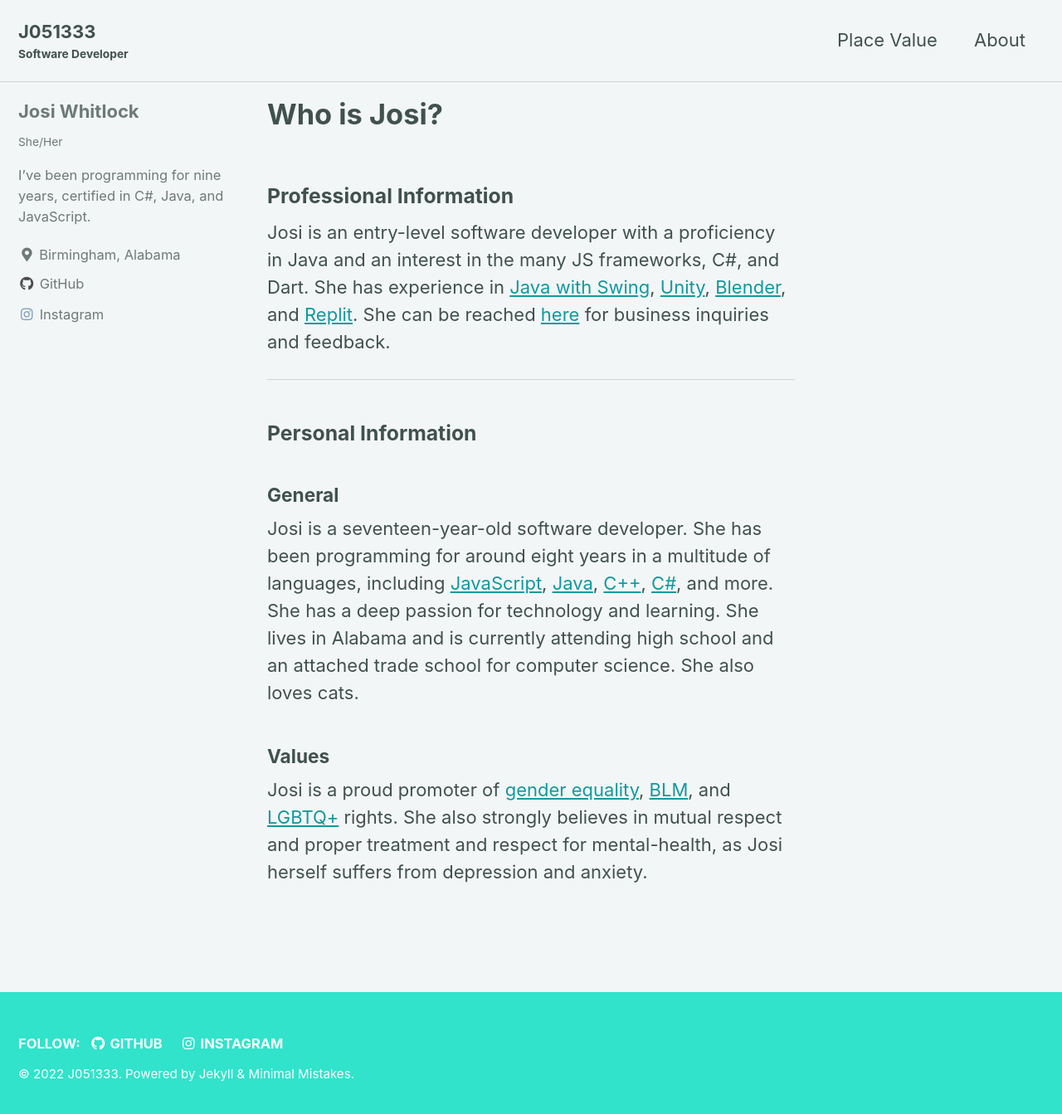
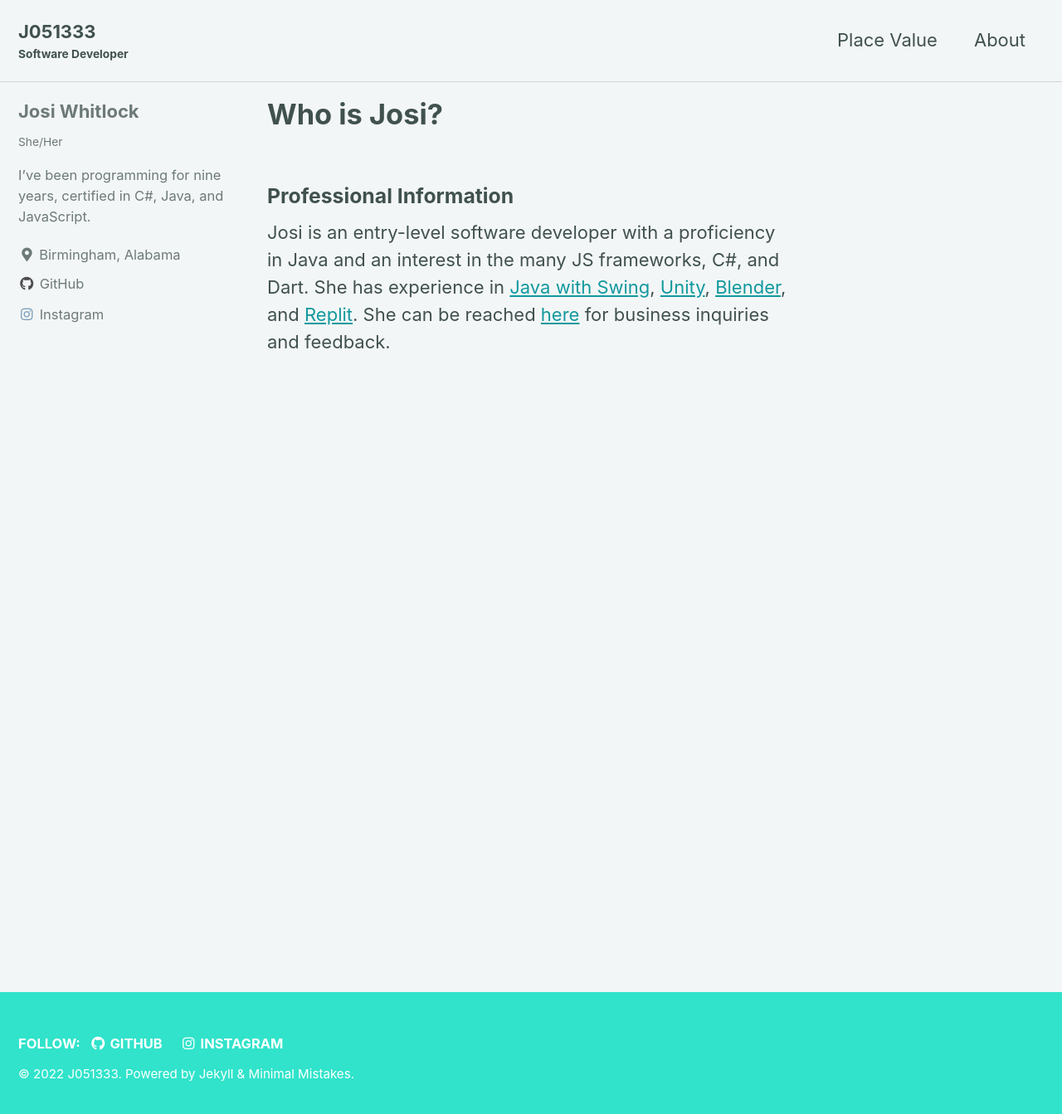
Before and after one commit to J051333/j051333.github.io, a Jekyll site: the page built from _pages/about.md, in a window 1280 px wide and 1351 px high. Shown: the top 1343 px of the window at 83% size. Built offline with Jekyll 4.4.1, drawn with Linux system fonts in a browser that asks for light colours; cached includes are drawn as plain includes.

Commit message:
Update about.md

```diff
--- a/_pages/about.md
+++ b/_pages/about.md
@@ -7,15 +7,3 @@ author_profile: true
 ### Professional Information
 
 Josi is an entry-level software developer with a proficiency in Java and an interest in the many JS frameworks, C#, and Dart. She has experience in [Java with Swing](https://en.wikipedia.org/wiki/Swing_(Java)), [Unity](https://en.wikipedia.org/wiki/Unity_(game_engine)), [Blender](https://en.wikipedia.org/wiki/Blender_(software)), and [Replit](https://en.wikipedia.org/wiki/Replit). She can be reached [here](/_pages/contact) for business inquiries and feedback.
-
----
-
-### Personal Information
-
-##### General
-
-Josi is a seventeen-year-old software developer. She has been programming for around eight years in a multitude of languages, including [JavaScript](https://en.wikipedia.org/wiki/JavaScript), [Java](https://en.wikipedia.org/wiki/Java_(programming_language)), [C++](https://en.wikipedia.org/wiki/C%2B%2B), [C#](https://en.wikipedia.org/wiki/C_Sharp_(programming_language)), and more. She has a deep passion for technology and learning. She lives in Alabama and is currently attending high school and an attached trade school for computer science. She also loves cats.
-
-##### Values
-
-Josi is a proud promoter of [gender equality](https://en.wikipedia.org/wiki/Gender_equality), [BLM](https://en.wikipedia.org/wiki/Black_Lives_Matter), and [LGBTQ+](https://en.wikipedia.org/wiki/LGBT) rights. She also strongly believes in mutual respect and proper treatment and respect for mental-health, as Josi herself suffers from depression and anxiety.
```
